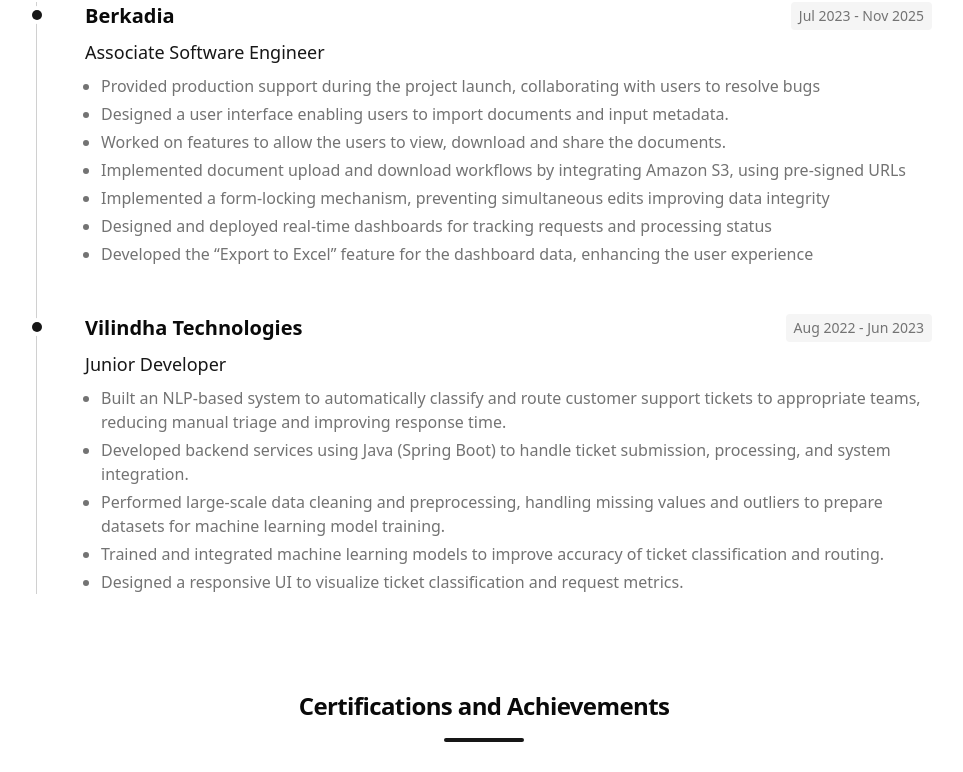
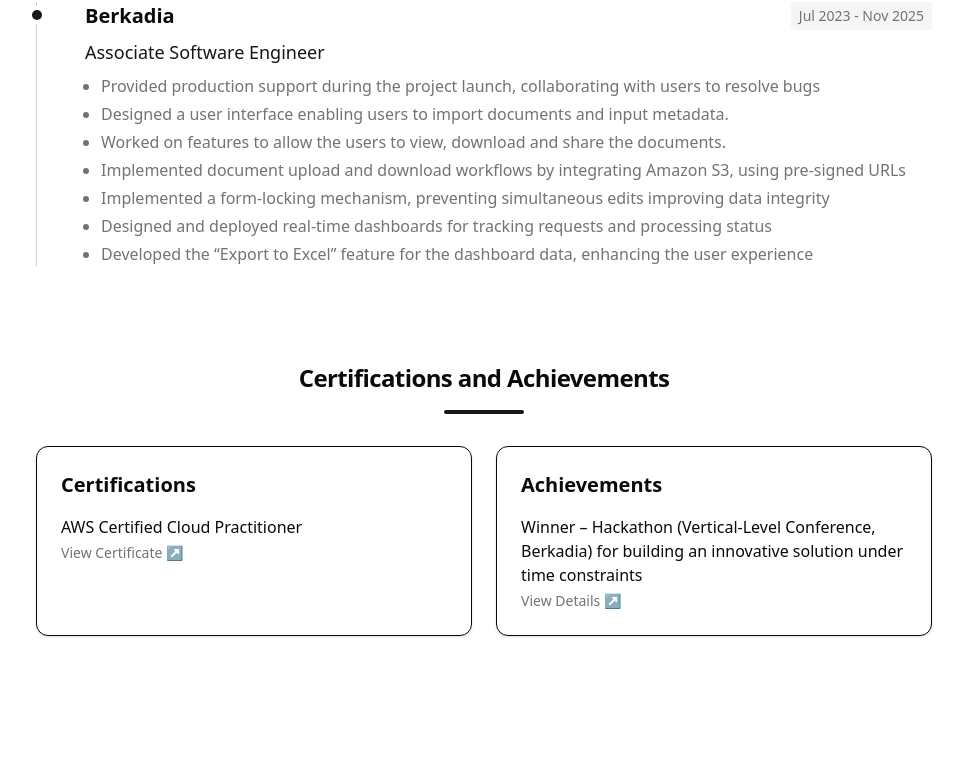
Before and after one commit to sravanthch/portfolio, a Next.js app: page / in a window 1280 px wide. Shown: the part 1998-2770 px from the top of the page, without its empty margins (156-1119 px from the left). Built offline with nearby package versions, Linux system fonts and the light colour scheme; no server answers.

Commit message:
Small Change

```diff
--- a/components/experience-section.tsx
+++ b/components/experience-section.tsx
@@ -4,6 +4,7 @@
 import { motion } from "framer-motion";
 
 const experiences = [
+
     {
         company: "Berkadia",
         role: "Associate Software Engineer",
@@ -17,19 +18,19 @@
             "Designed and deployed real-time dashboards for tracking requests and processing status",
             "Developed the “Export to Excel” feature for the dashboard data, enhancing the user experience"
         ]
-    },
-    {
-        company: "Vilindha Technologies",
-        role: "Junior Developer",
-        duration: "Aug 2022 - Jun 2023",
-        description: [
-            "Built an NLP-based system to automatically classify and route customer support tickets to appropriate teams, reducing manual triage and improving response time.",
-            "Developed backend services using Java (Spring Boot) to handle ticket submission, processing, and system integration.",
-            "Performed large-scale data cleaning and preprocessing, handling missing values and outliers to prepare datasets for machine learning model training.",
-            "Trained and integrated machine learning models to improve accuracy of ticket classification and routing.",
-            "Designed a responsive UI to visualize ticket classification and request metrics.",
-        ]
-    },
+    }
+    // {
+    //     company: "Vilindha Technologies",
+    //     role: "Junior Developer",
+    //     duration: "Aug 2022 - Jun 2023",
+    //     description: [
+    //         "Built an NLP-based system to automatically classify and route customer support tickets to appropriate teams, reducing manual triage and improving response time.",
+    //         "Developed backend services using Java (Spring Boot) to handle ticket submission, processing, and system integration.",
+    //         "Performed large-scale data cleaning and preprocessing, handling missing values and outliers to prepare datasets for machine learning model training.",
+    //         "Trained and integrated machine learning models to improve accuracy of ticket classification and routing.",
+    //         "Designed a responsive UI to visualize ticket classification and request metrics.",
+    //     ]
+    // },
 ];
 
 export function ExperienceSection() {
```
